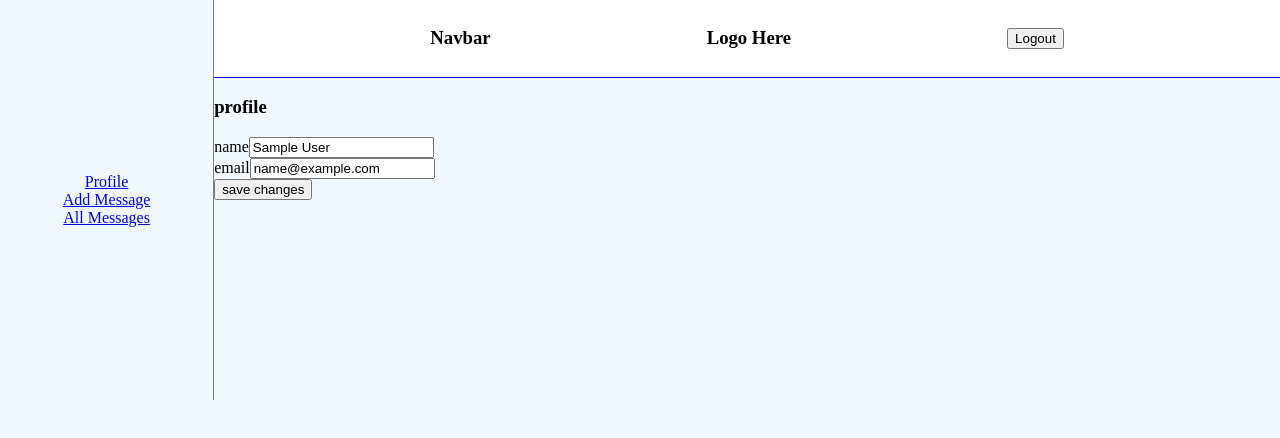
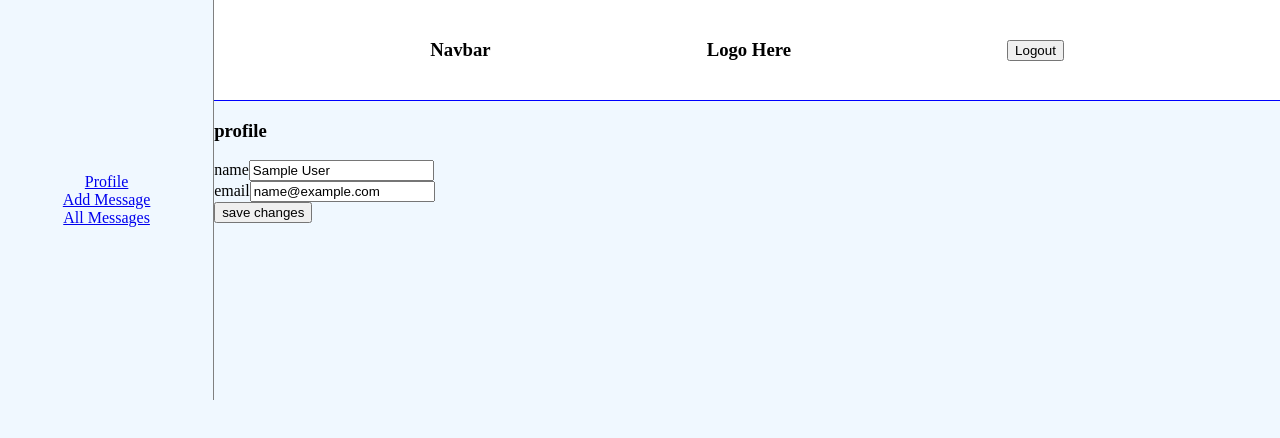
Before and after one commit to mmaustin/mern-practice, a React (Create React App) app in the folder client/: page / in a window 1280 px wide. Shown: the top 438 px of the page. Built offline with nearby package versions, Linux system fonts and the light colour scheme; sample sign-in values are in the browser's storage.

Commit message:
corrected styling issue with nav container justify content property

```diff
--- a/client/src/components/Navbar.js
+++ b/client/src/components/Navbar.js
@@ -16,7 +16,7 @@ const Wrapper = styled.div`
 
     background-color: white;
     width: 100%;
-    height: 200px;
+    height: 100px;
     display: flex;
     justify-content: space-evenly;
     align-items: center;
--- a/client/src/index.css
+++ b/client/src/index.css
@@ -1,6 +1,6 @@
 body {
   margin: 0;
-  height: 800px;
+  height: auto;
   background-color: aliceblue;
 }
 
--- a/client/src/pages/dashboard/SharedLayout.js
+++ b/client/src/pages/dashboard/SharedLayout.js
@@ -8,9 +8,6 @@ const Main = styled.main`
 height: 100%;
 width:100%;
 display: flex;
-/* justify-content: flex-start;
-align-items: center;
-flex-flow: row wrap; */
 
 .archer{
   border-right: 1px solid grey;
@@ -53,9 +50,8 @@ const SharedLayout = () => {
 
 const NavCon = styled.div`
     width: 100%;
-    height: 200px;
     display: flex;
-    justify-content: center;
+    justify-content: flex-start;
     align-items: flex-start;
     flex-flow: column;
 `
```
Also changed, not shown: 1 other file (tests, documents, lock files or other folders).
